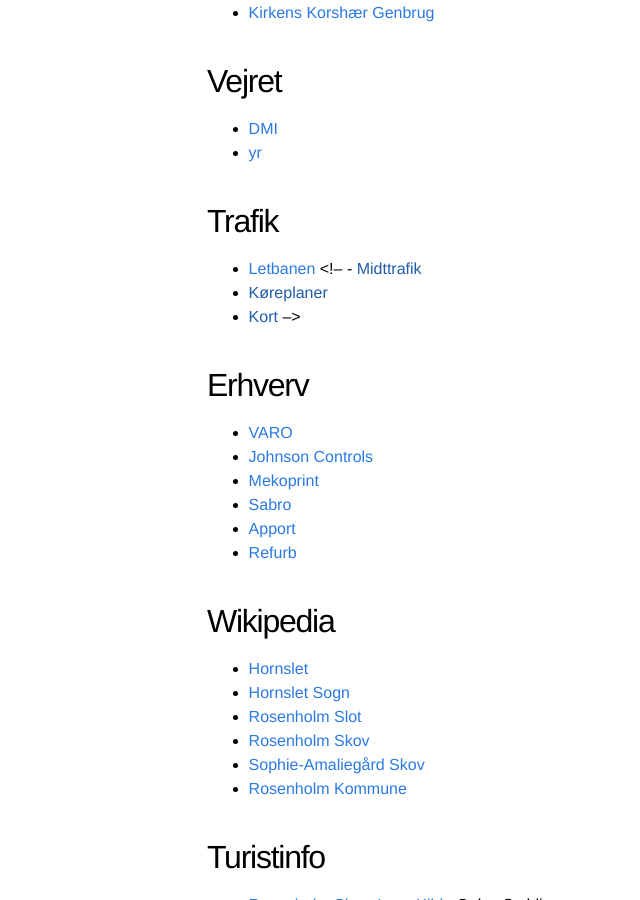
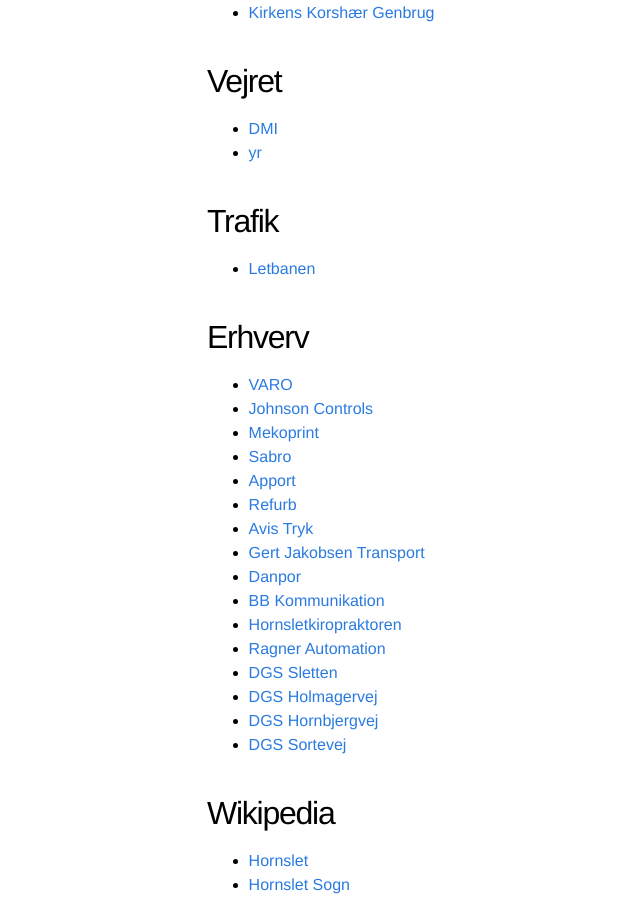
Before and after one commit to quornings/quornings.github.io, a Jekyll site: the page built from hornslet_links.md, in a window 1280 px wide and 900 px high, scrolled down 5495 px. Shown: the whole window, without its empty margins (33-673 px from the left). Built offline with Jekyll 4.4.1, drawn with Linux system fonts in a browser that asks for light colours; our own code applies the rules of GitHub Pages for plain Markdown files.

Commit message:
Add erhverv til hornslet

```diff
--- a/hornslet_links.md
+++ b/hornslet_links.md
@@ -193,9 +193,9 @@ Her er en samling af links til ting in Hornslet.
 ## Trafik
 <!-- - [GoMore]() -->
 - [Letbanen](https://www.midttrafik.dk/koreplaner/letbanen/standsningssteder/hornslet/)
-<!-- - [Midttrafik]()
-- [Køreplaner]()
-- [Kort]() -->
+<!-- - [Midttrafik]() -->
+<!-- - [Køreplaner]() -->
+<!-- - [Kort]() -->
 
 ## Erhverv
 - [VARO](https://www.varo.dk)
@@ -204,6 +204,16 @@ Her er en samling af links til ting in Hornslet.
 - [Sabro](http://sabro.as/DK.aspx)
 - [Apport](https://apportsystems.dk)
 - [Refurb](https://www.refurb.eu/da-dk)
+- [Avis Tryk](https://avis-tryk.dk)
+- [Gert Jakobsen Transport](http://gjtransport.dk)
+- [Danpor](https://www.danpor.dk)
+- [BB Kommunikation](https://bb-kommunikation.dk)
+- [Hornsletkiropraktoren](https://www.hornsletkiropraktoren.dk)
+- [Ragner Automation](https://ragner-as.dk)
+- [DGS Sletten](https://kort.degulesider.dk/?q=%22Sletten%208543%20Hornslet%22;)
+- [DGS Holmagervej](https://kort.degulesider.dk/?q=%22Holmagervej%208543%20Hornslet%22;)
+- [DGS Hornbjergvej](https://kort.degulesider.dk/?q=%22Hornbjergvej%208543%20Hornslet%22;)
+- [DGS Sortevej](https://kort.degulesider.dk/?q=%22Sortevej%208543%20Hornslet%22;)
 
 ## Wikipedia
 - [Hornslet](https://da.wikipedia.org/wiki/Hornslet)
```
